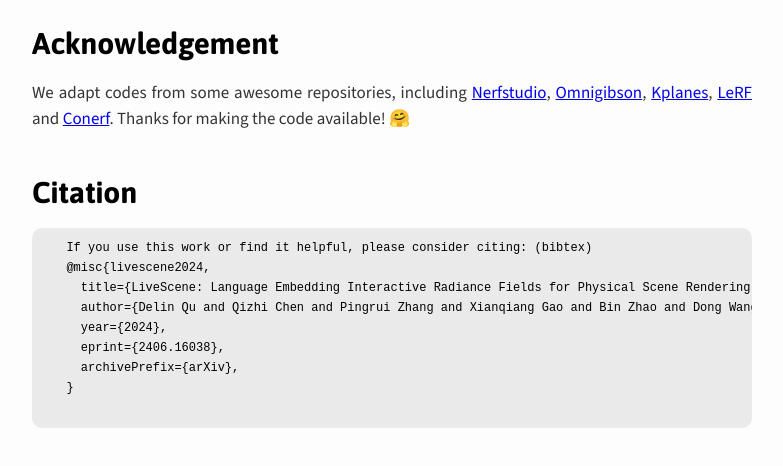
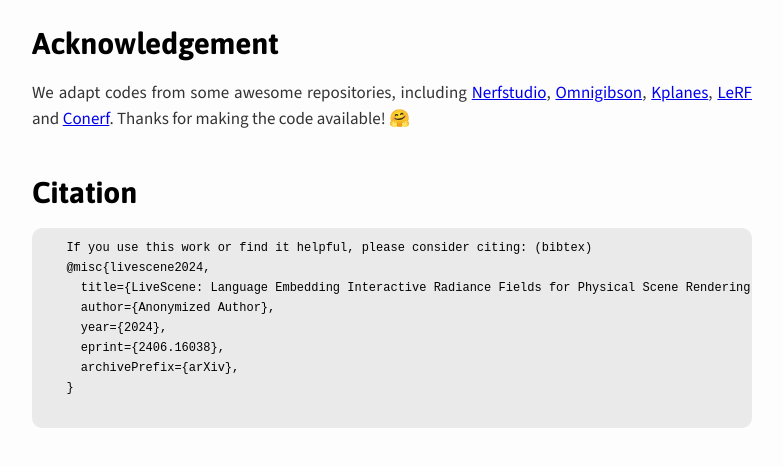
Before and after one commit to livesceness/livescenes.github.io, a plain HTML site: page docs/index.html in a window 1280 px wide. Shown: the part 4707-5173 px from the top of the page, without its empty margins (248-1031 px from the left). Drawn offline with nearby package versions, Linux system fonts and the light colour scheme.

Commit message:
Anonymized Authors

```diff
--- a/docs/index.html
+++ b/docs/index.html
@@ -208,7 +208,7 @@
   If you use this work or find it helpful, please consider citing: (bibtex)
   @misc{livescene2024,
     title={LiveScene: Language Embedding Interactive Radiance Fields for Physical Scene Rendering and Control},
-    author={Delin Qu and Qizhi Chen and Pingrui Zhang and Xianqiang Gao and Bin Zhao and Dong Wang and Xuelong Li},
+    author={Anonymized Author},
     year={2024},
     eprint={2406.16038},
     archivePrefix={arXiv},
```
Also changed, not shown: 1 other file.
